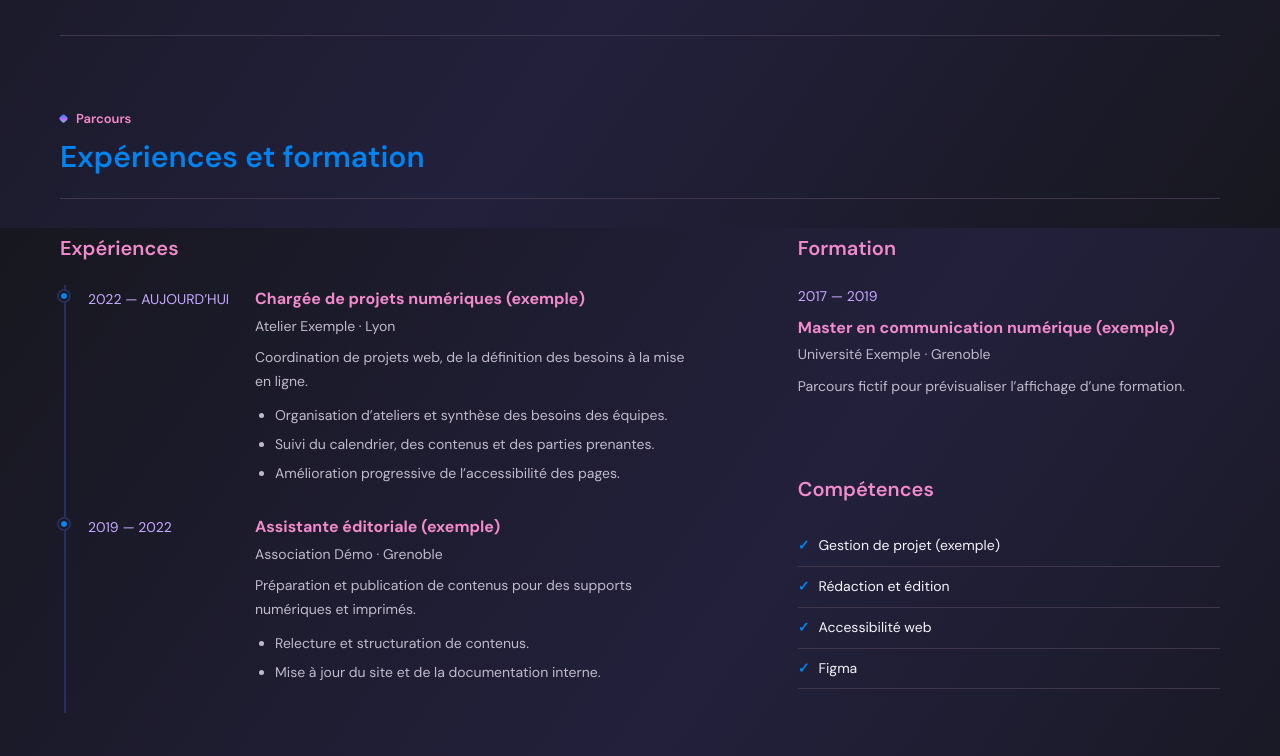
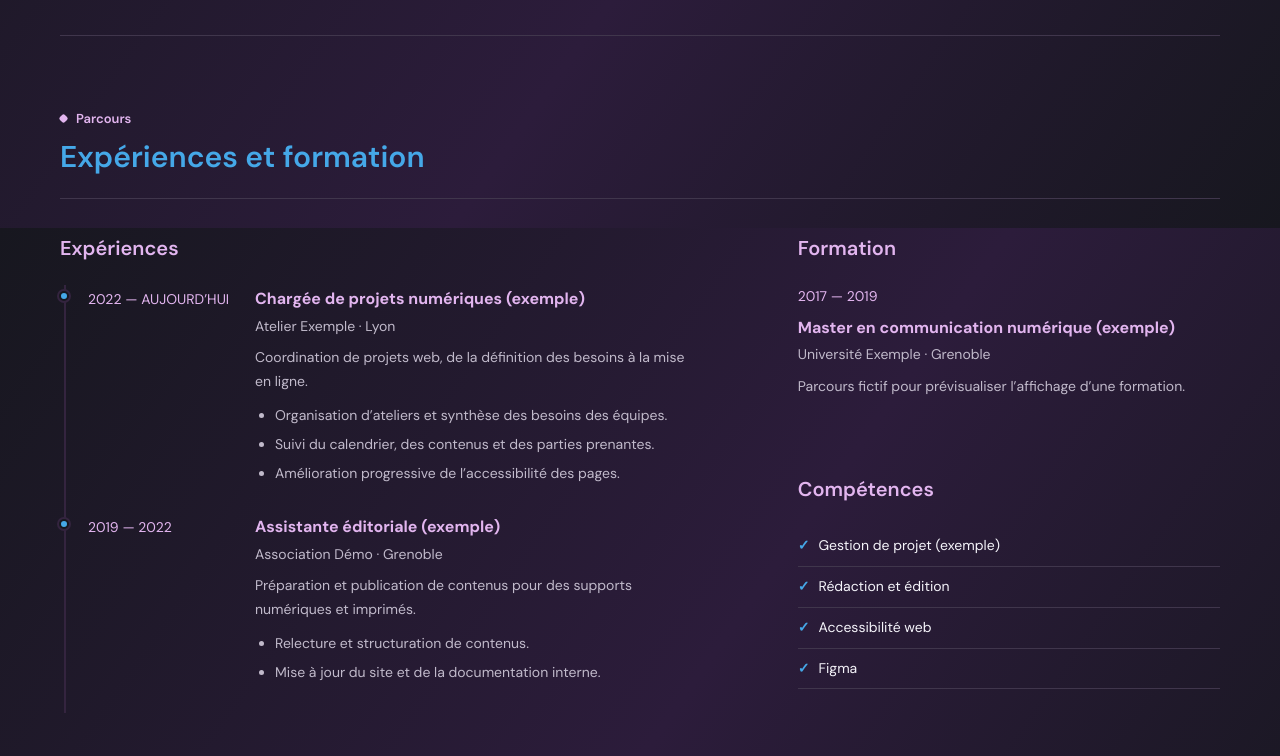
Before and after one commit to mperroteau/mperroteau.github.io, an Astro site: page / in a window 1280 px wide. Shown: the part 572-1328 px from the top of the page. Built offline with nearby package versions, Linux system fonts and the light colour scheme; Astro itself is replaced by a stand-in of ours.

Commit message:
update: couleurs du thème

```diff
--- a/src/layouts/SiteLayout.astro
+++ b/src/layouts/SiteLayout.astro
@@ -110,17 +110,17 @@ const profile = await getEntry('profile', 'profile');
     --paper: #17171f;
     --ink: #f5f4fa;
     --muted: #c1bacb;
-    --line: #3f364b;
-    --accent: #0083ef;
-    --heading-secondary: #f08acb;
-    --accent-violet: #bd6dff;
-    --accent-cyan: #45d8cd;
-    --accent-soft: #292e5b;
-    --accent-cool: #c6a9ff;
-    --warm: #bd6dff;
-    --panel: #20212d;
-    --panel-strong: #2b2541;
-    --page-wash: #23203c;
+    --line: #40364c;
+    --accent: #45a8e8;
+    --heading-secondary: #e2b5ef;
+    --accent-pink: #ff4d9a;
+    --accent-cool: var(--heading-secondary);
+    --gradient-color: #079dd9;
+    --accent-soft: #34243f;
+    --warm: var(--accent-pink);
+    --panel: #221b2b;
+    --panel-strong: #39233a;
+    --page-wash: #2c1c3b;
   }
 
   :root[data-theme='light'] {
@@ -128,17 +128,17 @@ const profile = await getEntry('profile', 'profile');
     --paper: #ffffff;
     --ink: #202127;
     --muted: #615a68;
-    --line: #e5dce9;
-    --accent: #2d4fdb;
-    --heading-secondary: #a53d80;
-    --accent-violet: #783ac5;
-    --accent-cyan: #176f82;
-    --accent-soft: #ecebff;
-    --accent-cool: #59459e;
-    --warm: #783ac5;
-    --panel: #f7f6fc;
-    --panel-strong: #efeafa;
-    --page-wash: #f3efff;
+    --line: #e3d8e6;
+    --accent: #0678bf;
+    --heading-secondary: #4c265f;
+    --accent-pink: #f20775;
+    --accent-cool: var(--heading-secondary);
+    --gradient-color: #079dd9;
+    --accent-soft: #e8f4fb;
+    --warm: var(--accent-pink);
+    --panel: #f6f4fa;
+    --panel-strong: #f0eaf5;
+    --page-wash: #f2f4ff;
   }
 
   *, *::before, *::after { box-sizing: border-box; }
@@ -165,7 +165,7 @@ const profile = await getEntry('profile', 'profile');
     left: 12px;
     padding: 10px 14px;
     border-radius: 6px;
-    background: linear-gradient(135deg, var(--accent), var(--accent-violet) 58%, var(--accent-cyan));
+    background: var(--accent);
     color: var(--paper);
     font-weight: 700;
     transform: translateY(-160%);
@@ -211,7 +211,7 @@ const profile = await getEntry('profile', 'profile');
     line-height: 1;
     transition: background-color 160ms ease, border-color 160ms ease;
   }
-  .theme-toggle:hover { border-color: transparent; background: linear-gradient(135deg, var(--accent), var(--accent-violet) 58%, var(--accent-cyan)); color: #fff; }
+  .theme-toggle:hover { border-color: transparent; background: var(--accent-pink); color: #fff; }
   .site-footer {
     display: flex;
     justify-content: space-between;
@@ -234,7 +234,7 @@ const profile = await getEntry('profile', 'profile');
     height: 7px;
     margin: 0 9px 1px 0;
     border-radius: 2px;
-    background: linear-gradient(135deg, var(--accent), var(--accent-violet) 58%, var(--accent-cyan));
+    background: var(--accent-cool);
     content: '';
     transform: rotate(45deg);
   }
--- a/src/pages/index.astro
+++ b/src/pages/index.astro
@@ -131,9 +131,9 @@ function formatDate(date: string) {
   .hero { display: grid; min-height: 360px; grid-template-columns: 1.15fr 0.85fr; align-items: center; gap: 56px; padding: 34px 0 42px; }
   .hero-copy { max-width: 590px; animation: arrive 500ms ease both; }
   .hero h1 { margin: 8px 0; font-size: 54px; font-weight: 700; line-height: 1.15; }
-  .hero-role { margin: 0; color: var(--accent); font-size: 18px; font-weight: 600; }
+  .hero-role { margin: 0; color: var(--accent-pink); font-size: 20px; font-weight: 700; }
   .hero-location { margin: 10px 0 0; color: var(--muted); font-size: 14px; }
-  .hero-visual { position: relative; justify-self: end; width: min(100%, 380px); height: 280px; overflow: hidden; border: 2px solid transparent; border-radius: 12px; background: linear-gradient(var(--panel), var(--panel)) padding-box, linear-gradient(135deg, var(--accent), var(--accent-violet) 58%, var(--accent-cyan)) border-box; box-shadow: 0 14px 40px #090a171f; animation: arrive 650ms 80ms ease both; }
+  .hero-visual { position: relative; justify-self: end; width: min(100%, 380px); height: 280px; overflow: hidden; border: 2px solid transparent; border-radius: 12px; background: linear-gradient(var(--panel), var(--panel)) padding-box, linear-gradient(135deg, var(--gradient-color), transparent) border-box; box-shadow: 0 14px 40px #090a171f; animation: arrive 650ms 80ms ease both; }
   .hero-photo { position: absolute; inset: 2px; width: calc(100% - 4px); height: calc(100% - 4px); border-radius: 9px; object-fit: cover; }
   .photo-caption { position: absolute; right: 12px; bottom: 12px; padding: 5px 9px; border-radius: 4px; background: #17181de8; color: #fff; font-size: 11px; }
   .visual-name { z-index: 1; color: var(--accent); font-size: 150px; font-weight: 700; line-height: 1; }
```
